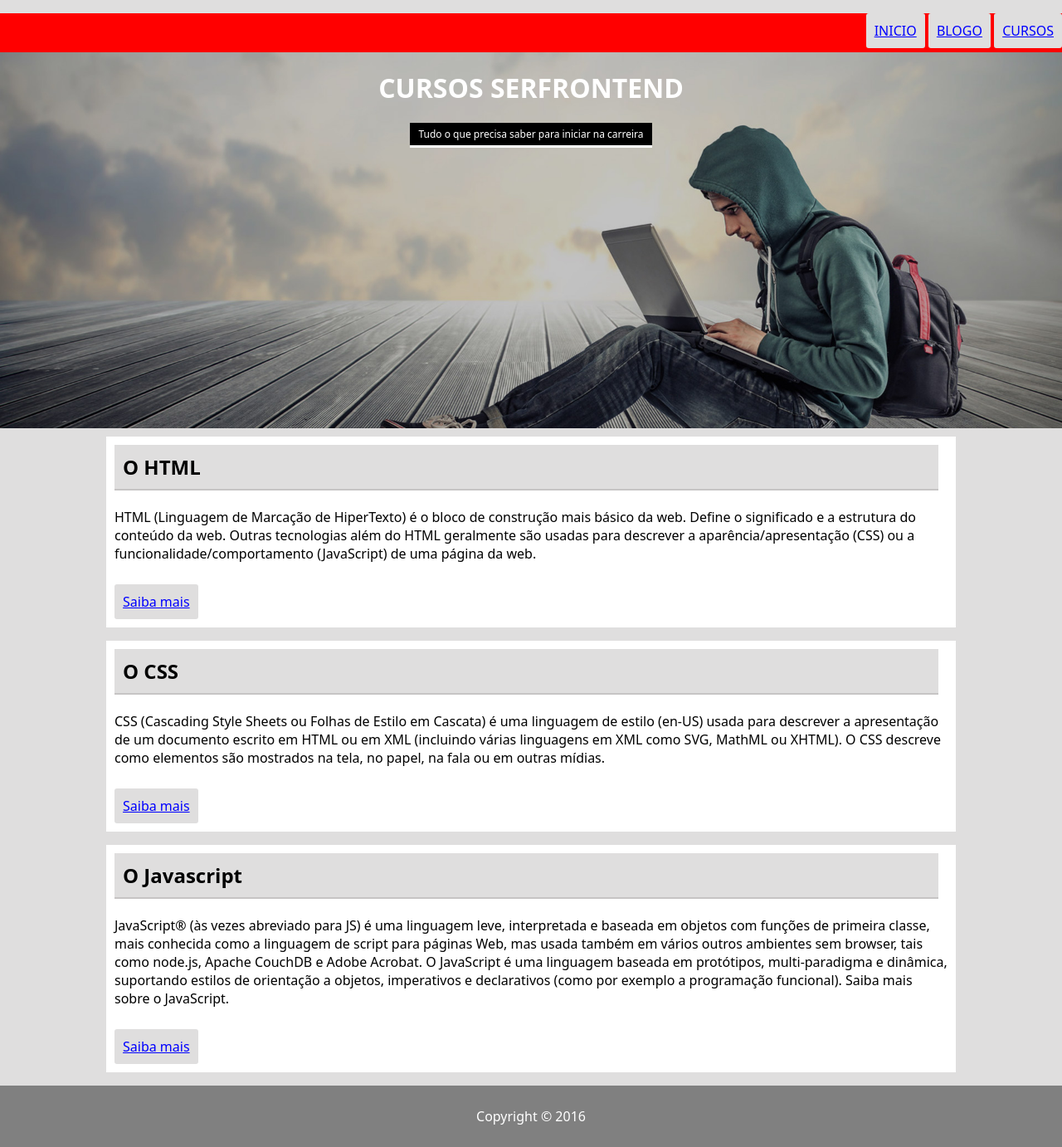
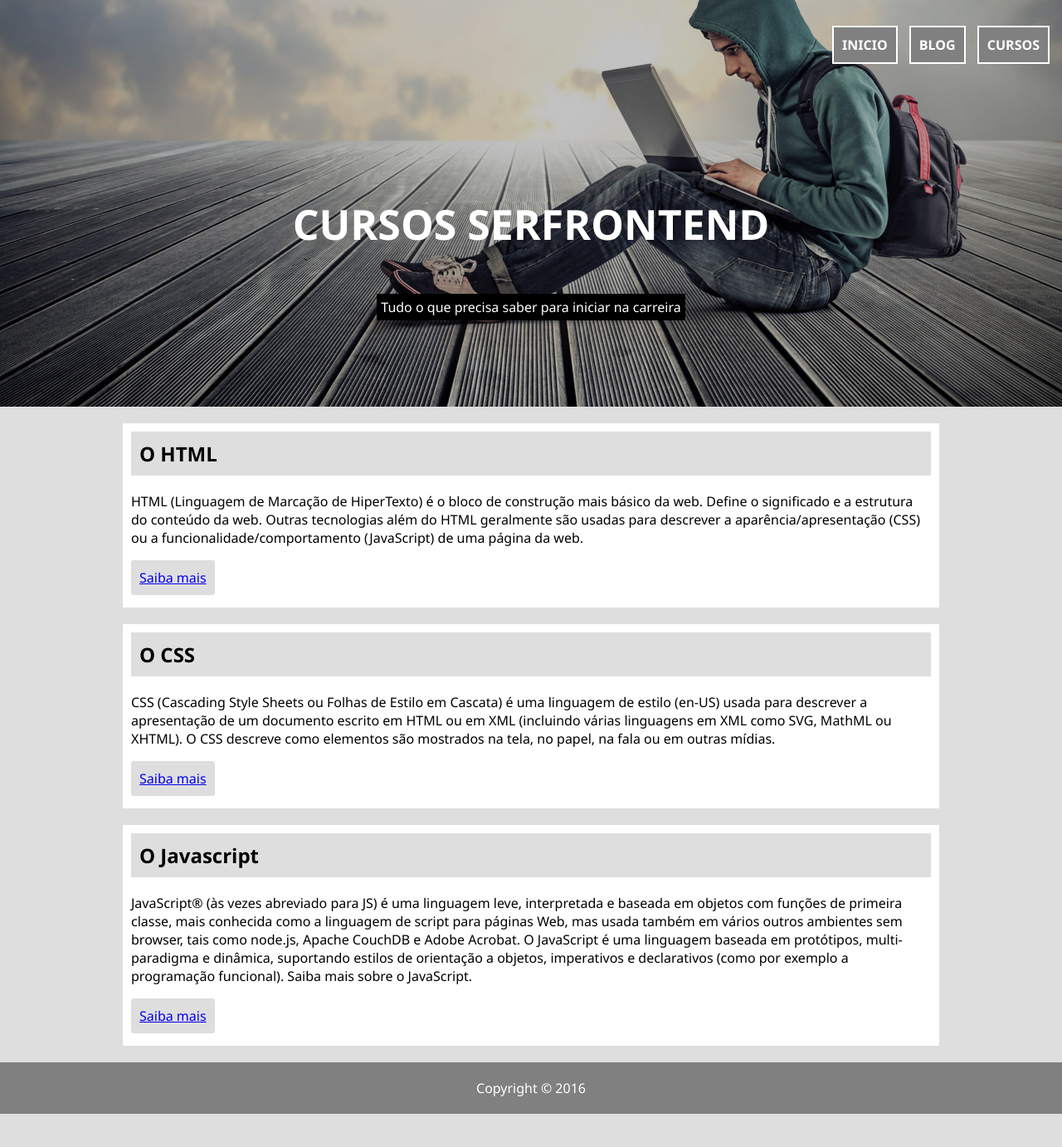
Before and after one commit to AndsonMaciel/projeto1-udemy, a plain HTML site: page index.html in a window 1280 px wide. Shown: the whole page at 83% size. After the commit the page ends 1342 px from the top, so only its background shows below. Drawn offline with Linux system fonts and the light colour scheme.

Commit message:
merge branch correcao

```diff
--- a/css/style.css
+++ b/css/style.css
@@ -1,77 +1,90 @@
 body {
-    font-family: system-ui, -apple-system, BlinkMacSystemFont, 'Segoe UI', Roboto, Oxygen, Ubuntu, Cantarell, 'Open Sans', 'Helvetica Neue', sans-serif;
+    font-family: 'Segoe UI', Tahoma, Geneva, Verdana, sans-serif;
+    margin: auto;
     background-color: #dfdede;
-    margin: auto;
 }
 
-header {
+.hero {
+    height: 490px;
     background-image: url(../img/bg-3.jpg);
     background-size: 100%;
-    height: 500px;
-    text-align: center;
+    background-position: bottom;
 }
 
 nav {
-    background-color: red;
     text-align: right;
-    margin
+    padding: 5px;
 }
 
-li {
+.menu li {
+    list-style-type: none;
     display: inline-block;
+    padding: 10px 0 10px 0;
+    margin-right: 10px;
+}
+
+.menu a {
+    background-color: gray;
+    padding: 10px;
+    border: 2px solid white;
+    color: white;
+    font-weight: bold;
+    text-decoration: none;
+    display: block;
+}
+
+.menu a:hover {
+    background-color: white;
+    color: gray;
+}
+
+.hero-content {
+    text-align: center;
+    margin-top: 10%;
+    color: white;
 }
 
 h1 {
-    color: white;
+    font-size: 50px;
 }
 
-.subtitle {
-    font-size: 12px;
-    color: white;
+.hero-content p {
     background-color: black;
-    display: inline;
-    padding: px;
-    border-bottom: 3px solid;
-}
-
-section {
-    width: 80%;
-    margin: auto;
+    display: inline-block;
+    padding: 5px;
 }
 
 
-article {
-    background-color: white;
-    margin-top: 10px;
+.container {
+    width: 80%;
+    margin: auto;
 
 }
 
-h2 {
-    display: inline-block;
-    background-color: #dfdede;
-    border-bottom: 2px solid #c6c4c4;
-    margin: 10px 10px 0 10px;
-    width: 95%;
+article{
+    background-color: white;
+    margin: 20px;
     padding: 10px;
 }
 
-p {
-    padding: 5px 10px;
+h2{
+    background-color: #dfdede;
+    border-bottom: gray;
+    padding: 10px;
+    margin-top: 0;
 }
 
-a {
-    display: inline-block;
+.container a{
     background-color: #dfdede;
     padding: 10px;
-    color: blue;
+    display: inline-block;
     margin-bottom: 5px;
     border-radius: 3px;
 }
 
-
 footer {
+    text-align: center;
+    padding: 20px;
     background-color: gray;
-    text-align: center;
     color: white;
-    padding: 5px;
 }
--- a/index.html
+++ b/index.html
@@ -3,65 +3,85 @@
 
 <head>
     <meta charset="UTF-8">
+    <title>Projeto</title>
     <link rel="stylesheet" href="css/style.css">
-    <title>Primeiro site</title>
 </head>
 
 <body>
-    <header>
-        <nav class="menu">
-            <ul>
+    <header class="hero">
+        <nav>
+            <ul class="menu">
                 <li><a href="#">INICIO</a></li>
-                <li><a href="#">BLOGO</a></li>
+                <li><a href="#">BLOG</a></li>
                 <li><a href="#">CURSOS</a></li>
             </ul>
         </nav>
+
+        <div class="hero-content">
             <h1>CURSOS SERFRONTEND</h1>
-        <p class="subtitle">Tudo o que precisa saber para iniciar na carreira</p>
+            <p>Tudo o que precisa saber para iniciar na carreira</p>
+        </div>
     </header>
+
+    <main>
+        <div class="container">
             <section>
                 <article>
+                    <header>
                         <h2>O HTML</h2>
+                    </header>
+                    <p>HTML (Linguagem de Marcação de HiperTexto) é o bloco de construção mais básico da web. Define o
+                        significado e a
+                        estrutura do conteúdo da web. Outras tecnologias além do HTML geralmente são usadas para
+                        descrever a
+                        aparência/apresentação (CSS) ou a funcionalidade/comportamento (JavaScript) de uma página da
+                        web.</p>
 
-            <p>HTML (Linguagem de Marcação de HiperTexto) é o bloco de construção mais básico da web. Define o
-                significado e
-                a
-                estrutura do conteúdo da web. Outras tecnologias além do HTML geralmente são usadas para descrever a
-                aparência/apresentação (CSS) ou a funcionalidade/comportamento (JavaScript) de uma página da web.</p>
-
-            <p><a href="#">Saiba mais</a></p>
+                    <a href="#">Saiba mais</a>
                 </article>
 
                 <article>
+                    <header>
                         <h2>O CSS</h2>
-
-            <p>CSS (Cascading Style Sheets ou Folhas de Estilo em Cascata) é uma linguagem de estilo (en-US) usada para
-                descrever a apresentação de um documento escrito em HTML ou em XML (incluindo várias linguagens em XML
-                como
+                    </header>
+                    <p>CSS (Cascading Style Sheets ou Folhas de Estilo em Cascata) é uma linguagem de estilo (en-US)
+                        usada
+                        para
+                        descrever a
+                        apresentação de um documento escrito em HTML ou em XML (incluindo várias linguagens em XML como
                         SVG,
-                MathML ou XHTML). O CSS descreve como elementos são mostrados na tela, no papel, na fala ou em outras
+                        MathML ou
+                        XHTML). O CSS descreve como elementos são mostrados na tela, no papel, na fala ou em outras
                         mídias.</p>
 
-            <p><a class="link" href="#">Saiba mais</a></p>
+                    <a href="#">Saiba mais</a>
                 </article>
+
                 <article>
+                    <header>
                         <h2>O Javascript</h2>
-
-            <p>JavaScript® (às vezes abreviado para JS) é uma linguagem leve, interpretada e baseada em objetos com
-                funções
-                de
-                primeira classe, mais conhecida como a linguagem de script para páginas Web, mas usada também em vários
+                    </header>
+                    <p>JavaScript® (às vezes abreviado para JS) é uma linguagem leve, interpretada e baseada em objetos
+                        com
+                        funções de
+                        primeira classe, mais conhecida como a linguagem de script para páginas Web, mas usada também em
+                        vários
                         outros
-                ambientes sem browser, tais como node.js, Apache CouchDB e Adobe Acrobat. O JavaScript é uma linguagem
-                baseada
-                em protótipos, multi-paradigma e dinâmica, suportando estilos de orientação a objetos, imperativos e
-                declarativos (como por exemplo a programação funcional). Saiba mais sobre o JavaScript.</p>
-
-            <p><a class="link" href="#">Saiba mais</a></p>
+                        ambientes sem browser, tais como node.js, Apache CouchDB e Adobe Acrobat. O JavaScript é uma
+                        linguagem
+                        baseada em
+                        protótipos, multi-paradigma e dinâmica, suportando estilos de orientação a objetos, imperativos
+                        e
+                        declarativos (como
+                        por exemplo a programação funcional). Saiba mais sobre o JavaScript.</p>
+                    <a href="#">Saiba mais</a>
                 </article>
             </section>
+        </div>
+    </main>
+
     <footer>
-        <p>Copyright © 2016</p>
+        Copyright © 2016
     </footer>
 </body>
 
```
Lines whose indentation alone changed are shown as unchanged.
